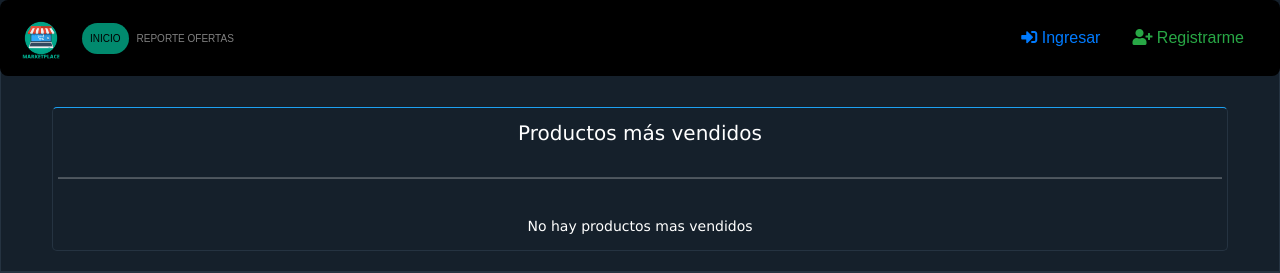
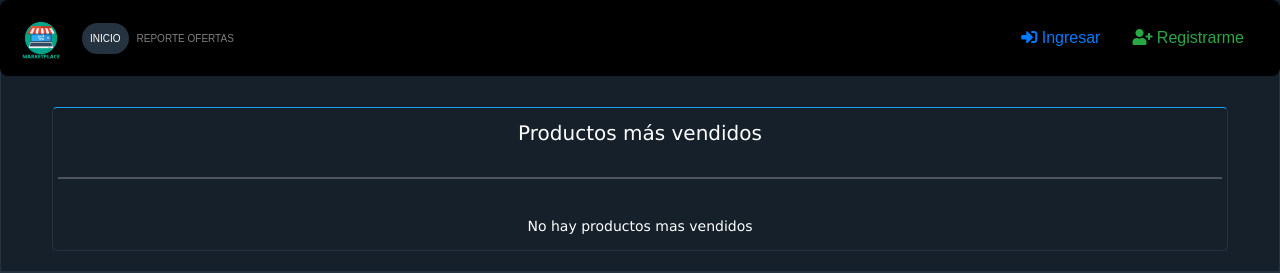
Before and after one commit to bosco11/Proyecto-2-progra4, a CodeIgniter app: page /Proyecto2-progra4/ in a window 1280 px wide, with the pointer over the restyled element. Shown: the top 273 px of the page. Run offline with CodeIgniter, Linux system fonts and the light colour scheme; data that the repository does not hold is empty; some libraries are stand-ins or nearby versions.

Commit message:
Update stylecomprador.css

```diff
--- a/marketplace/resources/css/stylecomprador.css
+++ b/marketplace/resources/css/stylecomprador.css
@@ -332,7 +332,6 @@ label.star:before {
 }
 
 #nav-comprador a {
-	/* line-height: 50px; */
 	height: 100%;
 	font-size: 10px;
 	display: inline-block;
@@ -361,6 +360,6 @@ label.star:before {
 
 #nav-comprador #ul1 li a:hover {
 	border-radius: 30px;
-	background-color: #018a6e;
-	color: black;
+	background-color: #253341;
+	color: white;
 }
```
